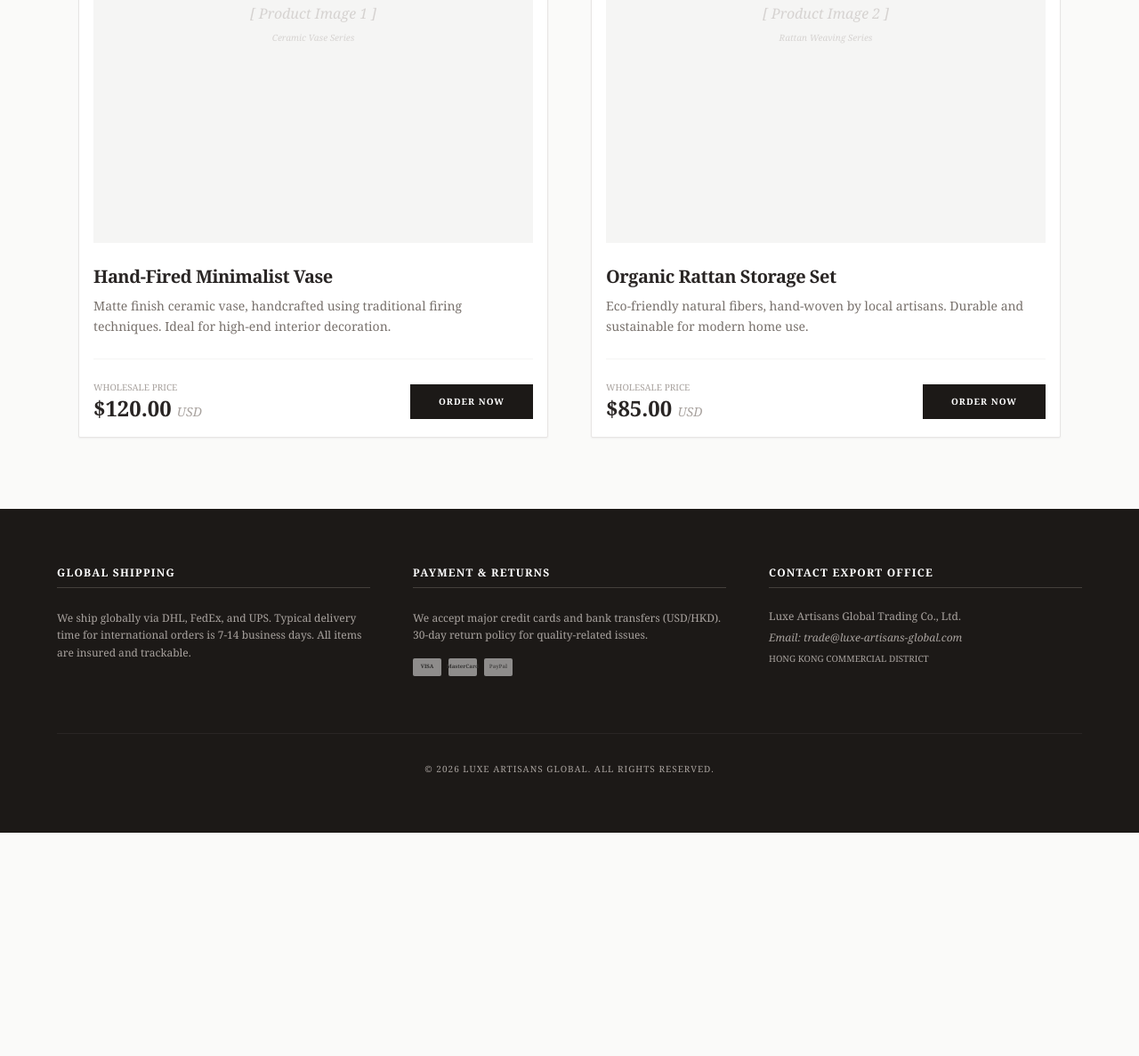
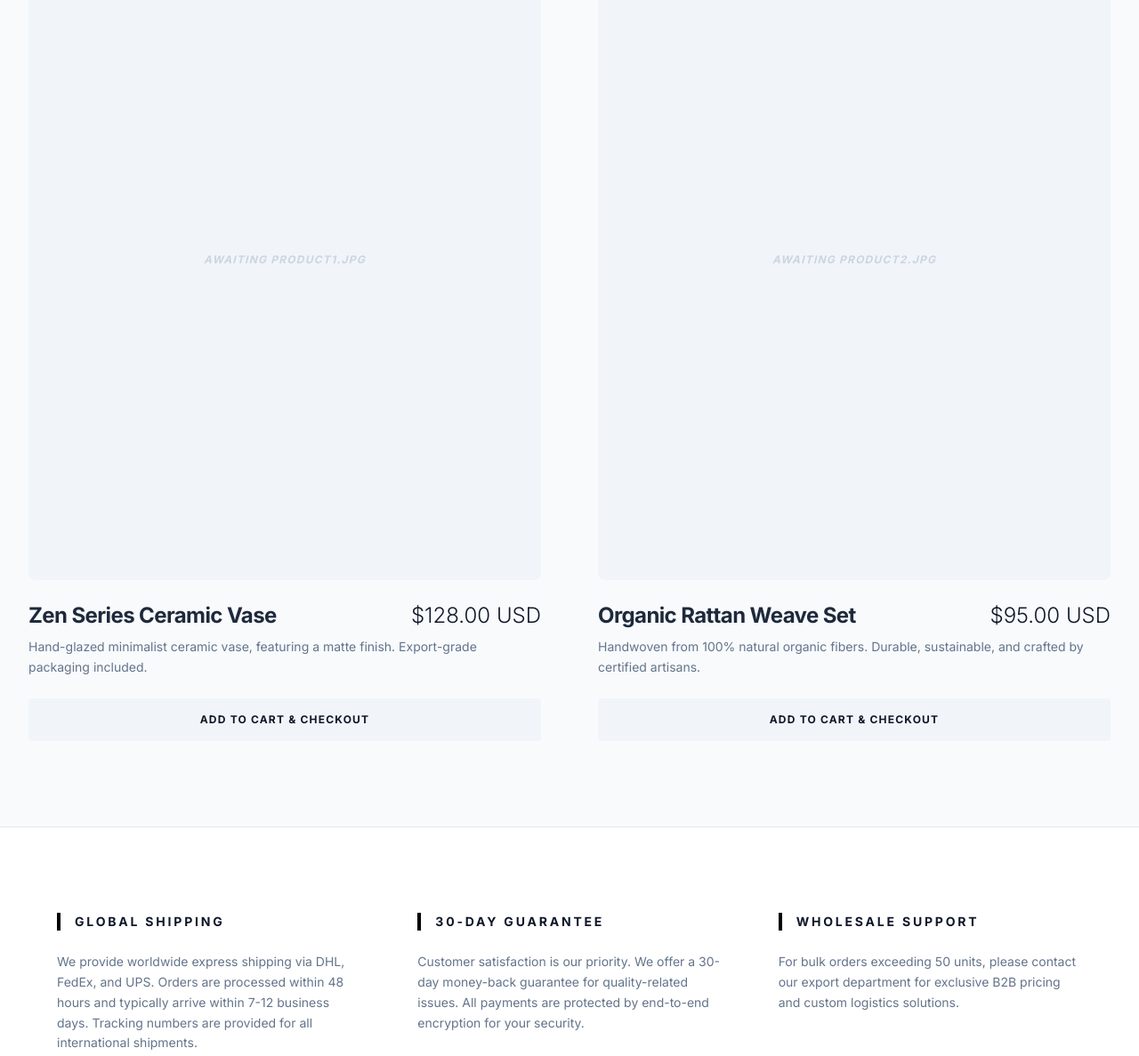
Before and after one commit to Luxe-Artisans-Global/store, a plain HTML site: page index.html in a window 1280 px wide. Shown: the part 811-1998 px from the top of the page at 89% size. Before the commit the page ends 1747 px from the top, so only its background shows below. Drawn offline with nearby package versions, Linux system fonts and the light colour scheme.

Commit message:
Update index.html

```diff
--- a/index.html
+++ b/index.html
@@ -3,105 +3,121 @@
 <head>
     <meta charset="UTF-8">
     <meta name="viewport" content="width=device-width, initial-scale=1.0">
-    <title>Luxe Artisans Global | Premium Handcrafted Decor Export</title>
+    <title>Luxe Artisans Global | Official B2B & Retail Store</title>
     <script src="https://cdn.tailwindcss.com"></script>
+    <style>
+        @import url('https://fonts.googleapis.com/css2?family=Inter:wght@300;400;700&display=swap');
+        body { font-family: 'Inter', sans-serif; }
+    </style>
 </head>
-<body class="bg-[#fafaf9] text-stone-800 font-serif">
+<body class="bg-slate-50 text-slate-900">
 
-    <nav class="bg-white border-b border-stone-200 px-6 py-5 flex justify-between items-center sticky top-0 z-50">
-        <div class="flex flex-col">
-            <span class="text-2xl font-black tracking-tighter text-stone-900 leading-none">LUXE ARTISANS</span>
-            <span class="text-[10px] uppercase tracking-[0.2em] text-stone-400 mt-1">Global Trade & Export</span>
+    <nav class="bg-white border-b border-slate-200 px-8 py-5 flex justify-between items-center sticky top-0 z-50">
+        <div class="flex items-center space-x-3">
+            <div class="w-10 h-10 bg-black rounded flex items-center justify-center text-white font-bold text-xl">L</div>
+            <div class="flex flex-col text-left">
+                <span class="text-xl font-bold tracking-tighter leading-none">LUXE ARTISANS</span>
+                <span class="text-[9px] uppercase tracking-widest text-slate-400 mt-1 font-semibold">Global Export Co., Ltd.</span>
+            </div>
         </div>
-        <div class="hidden md:flex space-x-8 text-[11px] font-bold uppercase tracking-widest text-stone-500">
-            <a href="#collection" class="hover:text-stone-900">Collection</a>
-            <a href="#shipping" class="hover:text-stone-900">Shipping</a>
-            <a href="#contact" class="hover:text-stone-900">Contact</a>
+        <div class="hidden md:flex space-x-8 text-xs font-bold uppercase tracking-widest text-slate-500">
+            <a href="#collection" class="hover:text-black">Catalog</a>
+            <a href="#policy" class="hover:text-black">Policy</a>
+            <a href="#" class="flex items-center space-x-1">
+                <span>Cart</span>
+                <span class="bg-slate-100 px-1.5 py-0.5 rounded-full text-[10px]">0</span>
+            </a>
         </div>
     </nav>
 
-    <header class="py-20 px-6 text-center bg-[#f4f1ee]">
-        <div class="max-w-3xl mx-auto">
-            <h1 class="text-4xl md:text-5xl font-light text-stone-900 mb-6">Authentic Handcrafted Pieces</h1>
-            <p class="text-stone-500 text-lg mb-8 italic">Exporting premium artisanal home decor from our workshop to global markets. We specialize in small-batch production and wholesale supply.</p>
-            <div class="flex justify-center space-x-4">
-                <span class="border border-stone-300 px-4 py-1 text-[10px] uppercase font-bold text-stone-400">Verified Exporter</span>
-                <span class="border border-stone-300 px-4 py-1 text-[10px] uppercase font-bold text-stone-400">Global Logistics</span>
+    <section class="relative bg-white pt-16 pb-24 px-8 border-b">
+        <div class="max-w-6xl mx-auto flex flex-col items-center text-center">
+            <span class="bg-slate-100 text-slate-600 px-4 py-1 rounded-full text-[10px] font-bold uppercase mb-6 tracking-widest">Verified Supplier since 2024</span>
+            <h1 class="text-5xl md:text-7xl font-bold tracking-tighter mb-8">Premium Handcrafted <br><span class="text-slate-400 font-light italic">Artisanal Decor</span></h1>
+            <p class="text-slate-500 text-lg max-w-2xl mb-10 leading-relaxed">Direct factory sourcing and secure global fulfillment for high-end ceramic and rattan crafts. Supporting worldwide B2B and retail orders with secure payment protection.</p>
+            <div class="flex space-x-4">
+                <a href="#collection" class="bg-black text-white px-10 py-4 rounded font-bold text-sm hover:opacity-80 transition">Shop Collection</a>
+                <a href="#policy" class="bg-white border border-slate-200 text-slate-900 px-10 py-4 rounded font-bold text-sm hover:bg-slate-50 transition">Shipping Policy</a>
             </div>
         </div>
-    </header>
+    </section>
 
-    <section id="collection" class="max-w-6xl mx-auto py-20 px-6">
-        <h2 class="text-xs uppercase tracking-[0.3em] text-stone-400 text-center mb-12">Current Collection</h2>
-        <div class="grid grid-cols-1 md:grid-cols-2 gap-12">
+    <section id="collection" class="max-w-7xl mx-auto py-24 px-8">
+        <div class="grid grid-cols-1 md:grid-cols-2 gap-16">
 
-            <div class="group border border-stone-200 bg-white p-4 rounded-sm shadow-sm">
-                <div class="aspect-square bg-stone-100 mb-6 flex items-center justify-center overflow-hidden">
-                    <img src="product1.jpg" alt="Artisan Vase" onerror="this.style.display='none'; this.nextElementSibling.style.display='flex'" class="w-full h-full object-cover">
-                    <div class="hidden flex-col items-center text-stone-300 italic">
-                        <span>[ Product Image 1 ]</span>
-                        <span class="text-[10px] mt-2">Ceramic Vase Series</span>
+            <div class="group">
+                <div class="aspect-[4/5] bg-slate-100 rounded-lg mb-6 flex items-center justify-center relative overflow-hidden">
+                    <img src="product1.jpg" alt="Ceramic Vase" onerror="this.style.display='none'; this.nextElementSibling.style.display='flex'" class="w-full h-full object-cover group-hover:scale-105 transition duration-500">
+                    <div class="hidden flex-col items-center text-slate-300 italic">
+                        <span class="font-bold tracking-widest uppercase text-xs">Awaiting product1.jpg</span>
                     </div>
                 </div>
-                <h3 class="text-xl font-bold mb-2 tracking-tight">Hand-Fired Minimalist Vase</h3>
-                <p class="text-stone-500 text-sm mb-6 leading-relaxed">Matte finish ceramic vase, handcrafted using traditional firing techniques. Ideal for high-end interior decoration.</p>
-                <div class="flex justify-between items-center border-t border-stone-100 pt-6">
-                    <div class="flex flex-col">
-                        <span class="text-[10px] text-stone-400 uppercase">Wholesale Price</span>
-                        <span class="text-2xl font-bold">$120.00 <small class="text-sm text-stone-400 font-normal italic">USD</small></span>
-                    </div>
-                    <button onclick="alert('Redirecting to Secure Payment Gateway (USD/HKD)...')" class="bg-stone-900 text-white px-8 py-3 text-[10px] font-bold uppercase tracking-widest hover:bg-stone-700 transition">Order Now</button>
+                <div class="flex justify-between items-start mb-2">
+                    <h3 class="text-2xl font-bold tracking-tight text-slate-800">Zen Series Ceramic Vase</h3>
+                    <span class="text-2xl font-light text-slate-900">$128.00 USD</span>
                 </div>
+                <p class="text-slate-500 text-sm leading-relaxed mb-6">Hand-glazed minimalist ceramic vase, featuring a matte finish. Export-grade packaging included.</p>
+                <button onclick="checkoutHandler()" class="w-full bg-slate-100 text-slate-900 py-4 rounded font-bold text-xs uppercase tracking-widest hover:bg-black hover:text-white transition">Add to Cart & Checkout</button>
             </div>
 
-            <div class="group border border-stone-200 bg-white p-4 rounded-sm shadow-sm">
-                <div class="aspect-square bg-stone-100 mb-6 flex items-center justify-center overflow-hidden">
-                    <img src="product2.jpg" alt="Rattan Basket" onerror="this.style.display='none'; this.nextElementSibling.style.display='flex'" class="w-full h-full object-cover">
-                    <div class="hidden flex-col items-center text-stone-300 italic">
-                        <span>[ Product Image 2 ]</span>
-                        <span class="text-[10px] mt-2">Rattan Weaving Series</span>
+            <div class="group">
+                <div class="aspect-[4/5] bg-slate-100 rounded-lg mb-6 flex items-center justify-center relative overflow-hidden">
+                    <img src="product2.jpg" alt="Rattan Basket" onerror="this.style.display='none'; this.nextElementSibling.style.display='flex'" class="w-full h-full object-cover group-hover:scale-105 transition duration-500">
+                    <div class="hidden flex-col items-center text-slate-300 italic">
+                        <span class="font-bold tracking-widest uppercase text-xs">Awaiting product2.jpg</span>
                     </div>
                 </div>
-                <h3 class="text-xl font-bold mb-2 tracking-tight">Organic Rattan Storage Set</h3>
-                <p class="text-stone-500 text-sm mb-6 leading-relaxed">Eco-friendly natural fibers, hand-woven by local artisans. Durable and sustainable for modern home use.</p>
-                <div class="flex justify-between items-center border-t border-stone-100 pt-6">
-                    <div class="flex flex-col">
-                        <span class="text-[10px] text-stone-400 uppercase">Wholesale Price</span>
-                        <span class="text-2xl font-bold">$85.00 <small class="text-sm text-stone-400 font-normal italic">USD</small></span>
-                    </div>
-                    <button onclick="alert('Redirecting to Secure Payment Gateway (USD/HKD)...')" class="bg-stone-900 text-white px-8 py-3 text-[10px] font-bold uppercase tracking-widest hover:bg-stone-700 transition">Order Now</button>
+                <div class="flex justify-between items-start mb-2">
+                    <h3 class="text-2xl font-bold tracking-tight text-slate-800">Organic Rattan Weave Set</h3>
+                    <span class="text-2xl font-light text-slate-900">$95.00 USD</span>
                 </div>
+                <p class="text-slate-500 text-sm leading-relaxed mb-6">Handwoven from 100% natural organic fibers. Durable, sustainable, and crafted by certified artisans.</p>
+                <button onclick="checkoutHandler()" class="w-full bg-slate-100 text-slate-900 py-4 rounded font-bold text-xs uppercase tracking-widest hover:bg-black hover:text-white transition">Add to Cart & Checkout</button>
             </div>
 
         </div>
     </section>
 
-    <footer id="shipping" class="bg-stone-900 text-stone-400 py-16 px-6">
-        <div class="max-w-6xl mx-auto grid grid-cols-1 md:grid-cols-3 gap-12">
+    <section id="policy" class="bg-white py-24 px-8 border-y">
+        <div class="max-w-6xl mx-auto grid grid-cols-1 md:grid-cols-3 gap-16">
             <div>
-                <h4 class="text-white font-bold uppercase text-xs tracking-widest mb-6 border-b border-stone-700 pb-2">Global Shipping</h4>
-                <p class="text-xs leading-relaxed">We ship globally via DHL, FedEx, and UPS. Typical delivery time for international orders is 7-14 business days. All items are insured and trackable.</p>
+                <h4 class="text-sm font-bold uppercase mb-6 tracking-[0.2em] text-slate-900 border-l-4 border-black pl-4">Global Shipping</h4>
+                <p class="text-slate-500 text-sm leading-relaxed text-pretty text-left">We provide worldwide express shipping via DHL, FedEx, and UPS. Orders are processed within 48 hours and typically arrive within 7-12 business days. Tracking numbers are provided for all international shipments.</p>
             </div>
             <div>
-                <h4 class="text-white font-bold uppercase text-xs tracking-widest mb-6 border-b border-stone-700 pb-2">Payment & Returns</h4>
-                <p class="text-xs leading-relaxed mb-4">We accept major credit cards and bank transfers (USD/HKD). 30-day return policy for quality-related issues.</p>
-                <div class="flex space-x-2 opacity-50 grayscale hover:grayscale-0 transition cursor-default">
-                    <div class="w-8 h-5 bg-white rounded-sm flex items-center justify-center text-[6px] font-bold text-blue-900">VISA</div>
-                    <div class="w-8 h-5 bg-white rounded-sm flex items-center justify-center text-[6px] font-bold text-red-600">MasterCard</div>
-                    <div class="w-8 h-5 bg-white rounded-sm flex items-center justify-center text-[6px] font-bold text-blue-500">PayPal</div>
-                </div>
+                <h4 class="text-sm font-bold uppercase mb-6 tracking-[0.2em] text-slate-900 border-l-4 border-black pl-4">30-Day Guarantee</h4>
+                <p class="text-slate-500 text-sm leading-relaxed text-pretty text-left">Customer satisfaction is our priority. We offer a 30-day money-back guarantee for quality-related issues. All payments are protected by end-to-end encryption for your security.</p>
             </div>
-            <div id="contact">
-                <h4 class="text-white font-bold uppercase text-xs tracking-widest mb-6 border-b border-stone-700 pb-2">Contact Export Office</h4>
-                <p class="text-xs mb-2">Luxe Artisans Global Trading Co., Ltd.</p>
-                <p class="text-xs mb-2 italic">Email: trade@luxe-artisans-global.com</p>
-                <p class="text-[10px] uppercase">Hong Kong Commercial District</p>
+            <div>
+                <h4 class="text-sm font-bold uppercase mb-6 tracking-[0.2em] text-slate-900 border-l-4 border-black pl-4">Wholesale Support</h4>
+                <p class="text-slate-500 text-sm leading-relaxed text-pretty text-left">For bulk orders exceeding 50 units, please contact our export department for exclusive B2B pricing and custom logistics solutions.</p>
             </div>
         </div>
-        <div class="max-w-6xl mx-auto mt-16 pt-8 border-t border-stone-800 text-center text-[10px] uppercase tracking-widest">
-            © 2026 Luxe Artisans Global. All Rights Reserved.
+    </section>
+
+    <footer class="bg-white py-16 px-8 text-center">
+        <div class="max-w-6xl mx-auto">
+            <div class="flex justify-center items-center space-x-6 mb-10 opacity-60">
+                <img src="https://upload.wikimedia.org/wikipedia/commons/5/5e/Visa_Inc._logo.svg" class="h-4" alt="Visa">
+                <img src="https://upload.wikimedia.org/wikipedia/commons/2/2a/Mastercard-logo.svg" class="h-6" alt="Mastercard">
+                <img src="https://upload.wikimedia.org/wikipedia/commons/b/b5/PayPal.svg" class="h-5" alt="PayPal">
+            </div>
+            <p class="text-[10px] text-slate-400 uppercase tracking-widest mb-4">Luxe Artisans Global Trading Co., Ltd. | Hong Kong SAR</p>
+            <p class="text-[10px] text-slate-400 tracking-widest">Registration No: HK-72394012 (Verified)</p>
         </div>
     </footer>
 
+    <script>
+        function checkoutHandler() {
+            const btn = event.target;
+            btn.innerHTML = "REDIRECTING TO SECURE GATEWAY...";
+            btn.style.backgroundColor = "#10b981";
+            setTimeout(() => {
+                alert("Redirecting to WorldFirst / Stripe Secure Checkout (USD/HKD Supported)...");
+                btn.innerHTML = "ADD TO CART & CHECKOUT";
+                btn.style.backgroundColor = "#f1f5f9";
+            }, 1000);
+        }
+    </script>
 </body>
 </html>
```
